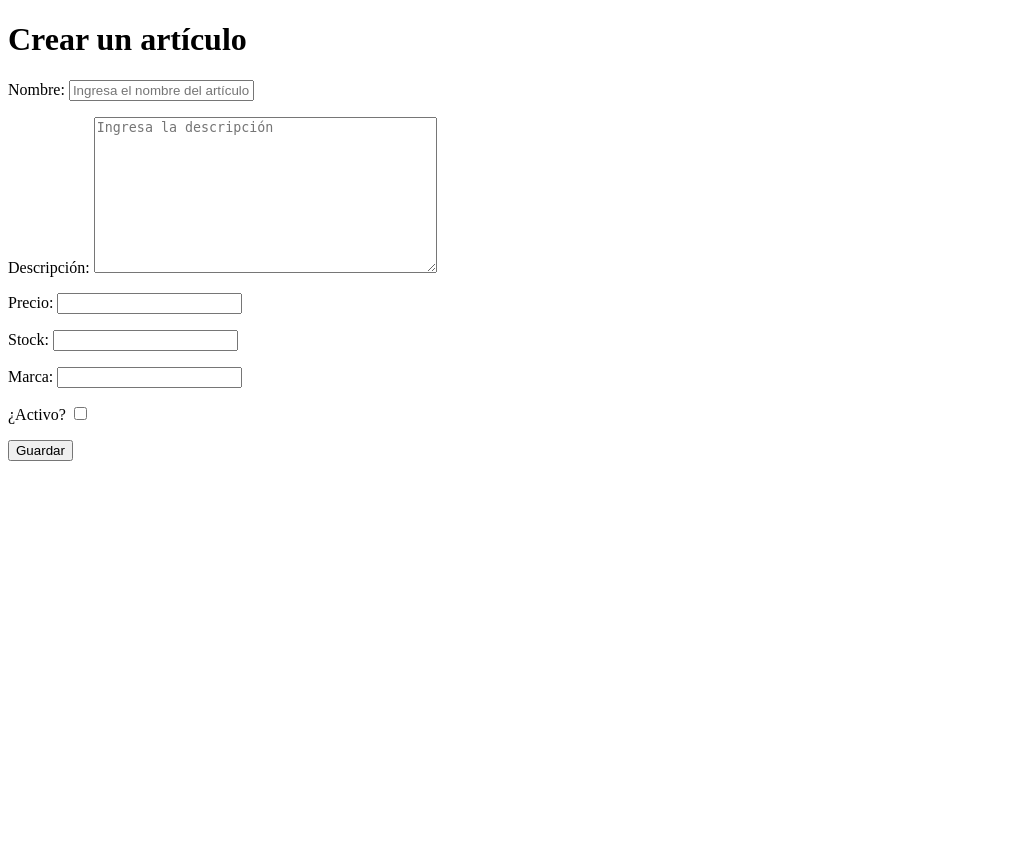
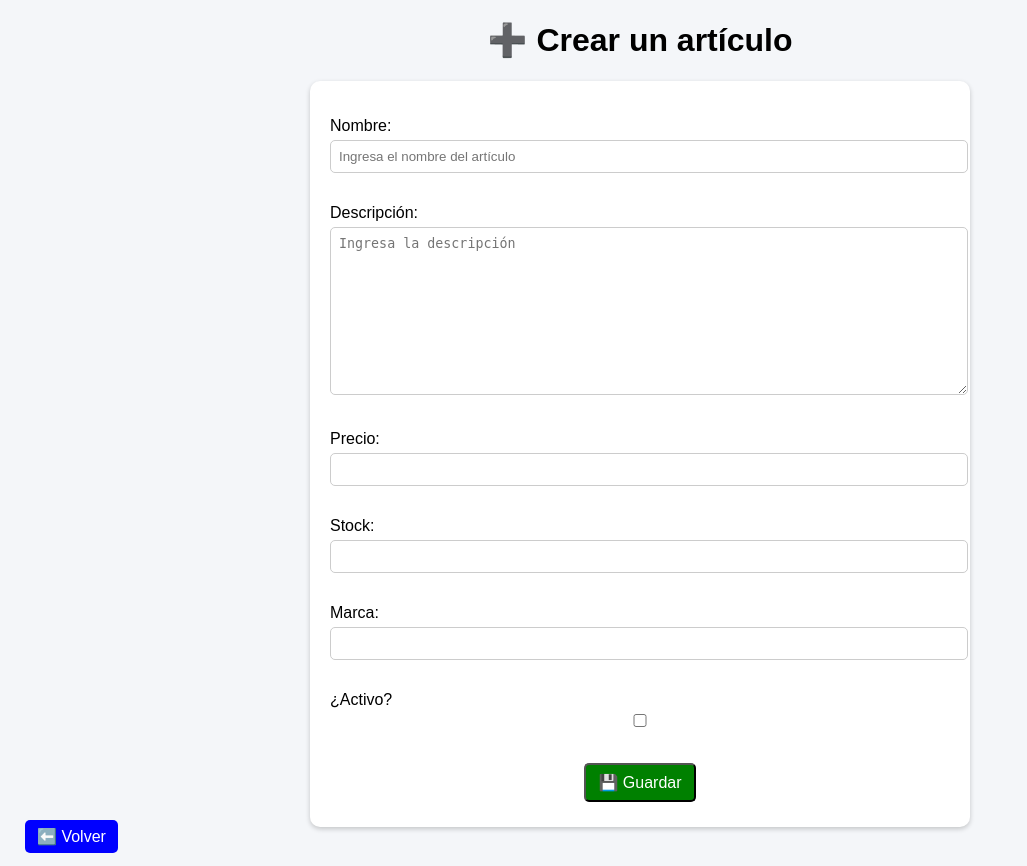
Before and after one commit to josegarcia19809/proyectos_django, a Django app: page /formulario-django/ in a window 1280 px wide. Shown: the whole page, without its empty margins (0-1027 px from the left). Before the commit the page ends 461 px from the top, so only its background shows below. Run offline with Django 5.2, Linux system fonts and the light colour scheme.

Commit message:
Tienda de artículos: Uso de estilos

```diff
--- /dev/null
+++ b/tienda_db/app_articulos/static/css/styles.css
@@ -0,0 +1,70 @@
+/* styles.css */
+
+body {
+    font-family: Arial;
+    background-color: #f4f6f9;
+    margin: 20px;
+}
+
+h1 {
+    text-align: center;
+}
+
+.btn {
+    padding: 8px 12px;
+    margin: 5px;
+    text-decoration: none;
+    border-radius: 5px;
+    color: white;
+}
+
+.btn-agregar { background-color: green; }
+.btn-ver { background-color: blue; }
+.btn-editar { background-color: orange; }
+.btn-borrar { background-color: red; }
+
+.card {
+    background: white;
+    padding: 15px;
+    margin-bottom: 15px;
+    border-radius: 10px;
+    box-shadow: 0px 2px 5px rgba(0,0,0,0.2);
+}
+
+.activo { color: green; }
+.inactivo { color: red; }
+
+.message {
+    padding: 10px;
+    margin-bottom: 10px;
+    border-radius: 5px;
+}
+
+.success { background-color: #d4edda; }
+.error { background-color: #f8d7da; }
+
+/* Contenedor del formulario */
+.form-container {
+    width: 50%;
+    margin: auto;
+    background: white;
+    padding: 20px;
+    border-radius: 10px;
+    box-shadow: 0px 2px 5px rgba(0,0,0,0.2);
+}
+
+/* Inputs */
+.formulario input,
+.formulario textarea,
+.formulario select {
+    width: 100%;
+    padding: 8px;
+    margin: 5px 0 15px 0;
+    border-radius: 5px;
+    border: 1px solid #ccc;
+}
+
+/* Botón */
+.formulario button {
+    font-size: 16px;
+}
--- a/tienda_db/app_articulos/templates/articulo_form.html
+++ b/tienda_db/app_articulos/templates/articulo_form.html
@@ -1,24 +1,47 @@
 <!DOCTYPE html>
-<html lang="en">
+<html lang="es">
 <head>
     <meta charset="UTF-8">
     <title>Crear un artículo</title>
+
+    {% load static %}
+    <link rel="stylesheet" href="{% static 'css/styles.css' %}">
 </head>
 <body>
-<h1>Crear un artículo</h1>
-{% if formulario.errors %}
-    <div class="errores">
-        <h3>
-            Hay errores en el formulario
-        </h3>
-    </div>
+
+{% if formulario.instance.pk %}
+    <h1>✏️ Editar artículo</h1>
+{% else %}
+    <h1>➕ Crear un artículo</h1>
 {% endif %}
-<form method="post">
-    {% csrf_token %}
-    {{ formulario.as_p }}
 
-    <button type="submit">Guardar</button>
-</form>
+<div class="form-container">
+
+    {% if formulario.errors %}
+        <div class="message error">
+            <h3>❌ Hay errores en el formulario</h3>
+        </div>
+    {% endif %}
+
+    <form method="post" class="formulario">
+        {% csrf_token %}
+
+        {{ formulario.as_p }}
+
+        <div style="text-align:center;">
+            <button type="submit" class="btn btn-agregar">
+                {% if formulario.instance.pk %}
+                    ✏️ Actualizar
+                {% else %}
+                    💾 Guardar
+                {% endif %}
+            </button>
+        </div>
+    </form>
+
+</div>
+
+<a href="{% url 'articulos' %}" class="btn btn-ver">⬅️ Volver</a>
 
 </body>
 </html>
--- a/tienda_db/app_articulos/views.py
+++ b/tienda_db/app_articulos/views.py
@@ -199,3 +199,25 @@ def formulario_django(request):
         formulario = ArticuloForm()
 
     return render(request, "articulo_form.html", {"formulario": formulario})
+
+
+def detalle_articulo(request, id):
+    articulo = Articulo.objects.get(pk=id)
+    return render(request, "detalle_articulo.html", {"articulo": articulo})
+
+
+def editar_articulo_form(request, id):
+    articulo = Articulo.objects.get(pk=id)
+
+    if request.method == "POST":
+        formulario = ArticuloForm(request.POST, instance=articulo)
+        if formulario.is_valid():
+            formulario.save()
+            messages.success(request, "Artículo actualizado correctamente ✏️")
+            return redirect("articulos")
+        else:
+            messages.error(request, "Error al editar ❌")
+    else:
+        formulario = ArticuloForm(instance=articulo)
+
+    return render(request, "articulo_form.html", {"formulario": formulario})
--- a/tienda_db/config/urls.py
+++ b/tienda_db/config/urls.py
@@ -62,5 +62,7 @@ urlpatterns = [
     path('formulario-manual/', views.formulario_manual, name='formulario_manual'),
     path('guardar-articulo/', views.guardar_articulo, name='guardar_articulo'),
     path('formulario-django/', views.formulario_django, name='formulario_django'),
-
+    path('detalle-articulo/<int:id>/', views.detalle_articulo, name='detalle_articulo'),
+    path('editar-articulo-form/<int:id>/', views.editar_articulo_form,
+         name='editar_articulo_form'),
 ]
--- a/tienda_db/info.txt
+++ b/tienda_db/info.txt
@@ -1 +1 @@
-Tienda de artículos: Mensajes Flash
+Tienda de artículos: Uso de estilos
```
Also changed, not shown: tienda_db/app_articulos/templates/articulos.html (+40 -10 lines), tienda_db/app_articulos/templates/detalle_articulo.html (added, +32 -0 lines).
